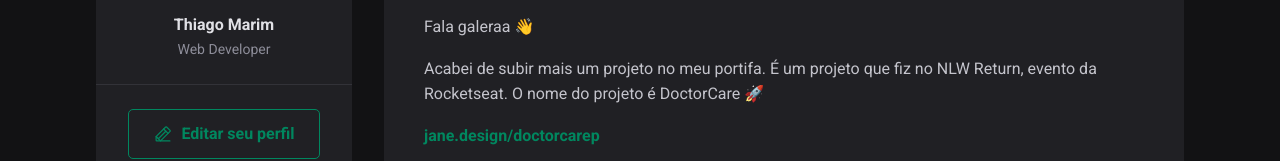
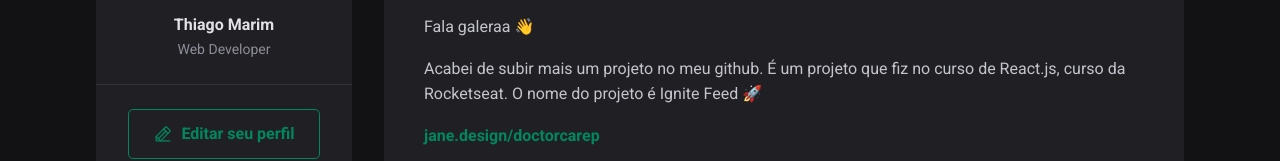
Before and after one commit to thiagomarim/ignite-feed, a React (Vite) app: page / in a window 1280 px wide. Shown: the part 214-375 px from the top of the page. Built offline with nearby package versions, Linux system fonts and the light colour scheme.

Commit message:
alteracao na desc do post

```diff
--- a/src/App.tsx
+++ b/src/App.tsx
@@ -19,7 +19,7 @@ const posts: PostType[] = [
       {
         type: "paragraph",
         content:
-          "Acabei de subir mais um projeto no meu portifa. É um projeto que fiz no NLW Return, evento da Rocketseat. O nome do projeto é DoctorCare 🚀",
+          "Acabei de subir mais um projeto no meu github. É um projeto que fiz no curso de React.js, curso da Rocketseat. O nome do projeto é Ignite Feed 🚀",
       },
       { type: "link", content: "jane.design/doctorcarep" },
     ],
```
